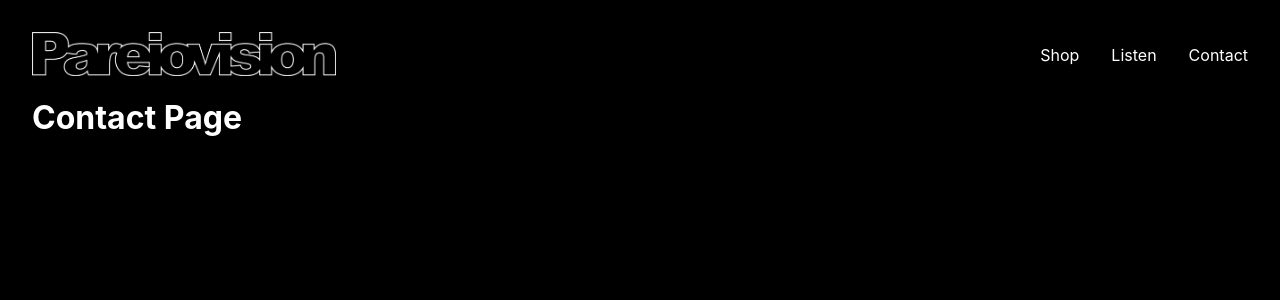
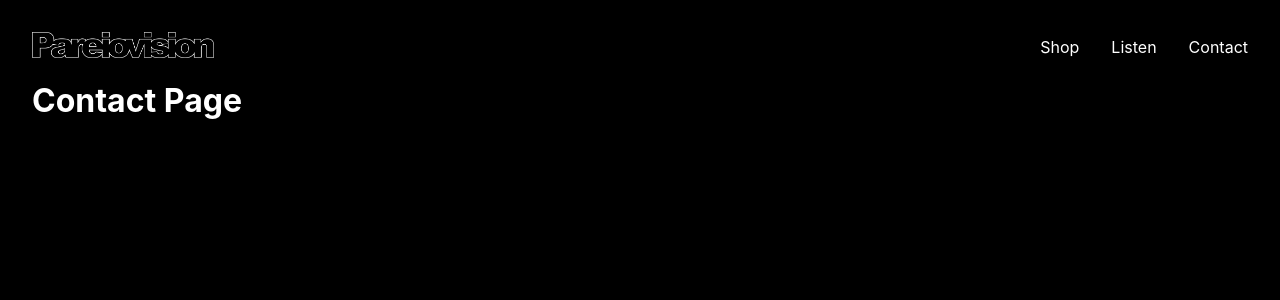
Before and after one commit to gideonibemerejr/isaac-lewis-80degrees, a React (Create React App) app: page /contact in a window 1280 px wide. Shown: the top 300 px of the page. Built offline with nearby package versions, Linux system fonts and the light colour scheme.

Commit message:
Update logo size

```diff
--- a/src/App.js
+++ b/src/App.js
@@ -11,7 +11,7 @@ class App extends Component {
         <Router>
           <nav className='flex-column-m flex-l justify-center justify-between-l items-center'>
             {/*<div className="link flex justify-center items-center justify-between-ns">*/}
-              <div className=" ma0 w-25-l relative flex-column justify-start-l justify-center items-center">
+              <div className=" ma0 logo w-100-m relative flex-column justify-start-l justify-center items-center">
             <Link to="/" className="link dim">
                 <img src={logo} alt=""/>
                 {/*<img src={logo} alt=""/>*/}
--- a/src/pages/HomePage/HomePage.css
+++ b/src/pages/HomePage/HomePage.css
@@ -3,4 +3,12 @@
 }
 .cover-image {
     max-width: 40vw;
+    min-width: 400px;
 }
+
+
+@media screen and (min-width: 60em) {
+    .logo {
+        width: 15%;
+    }
+}
```
Also changed, not shown: src/assets/80DegreesVelvertCoverARtfinal.jpg (added).
